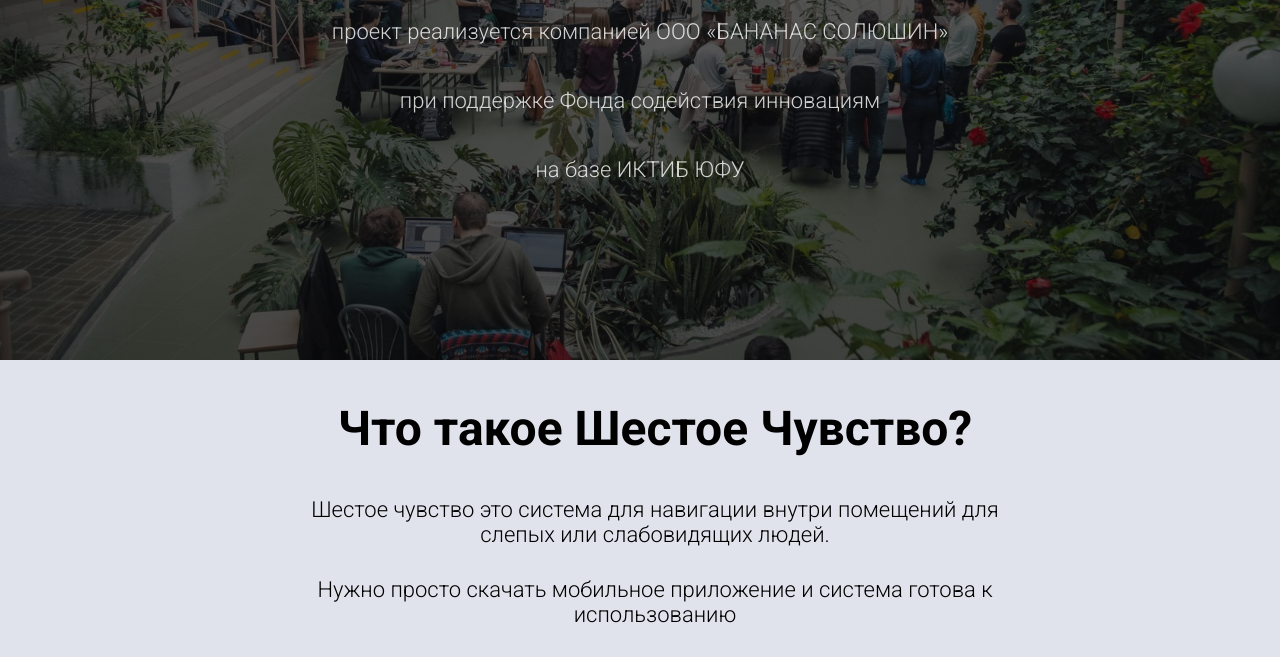
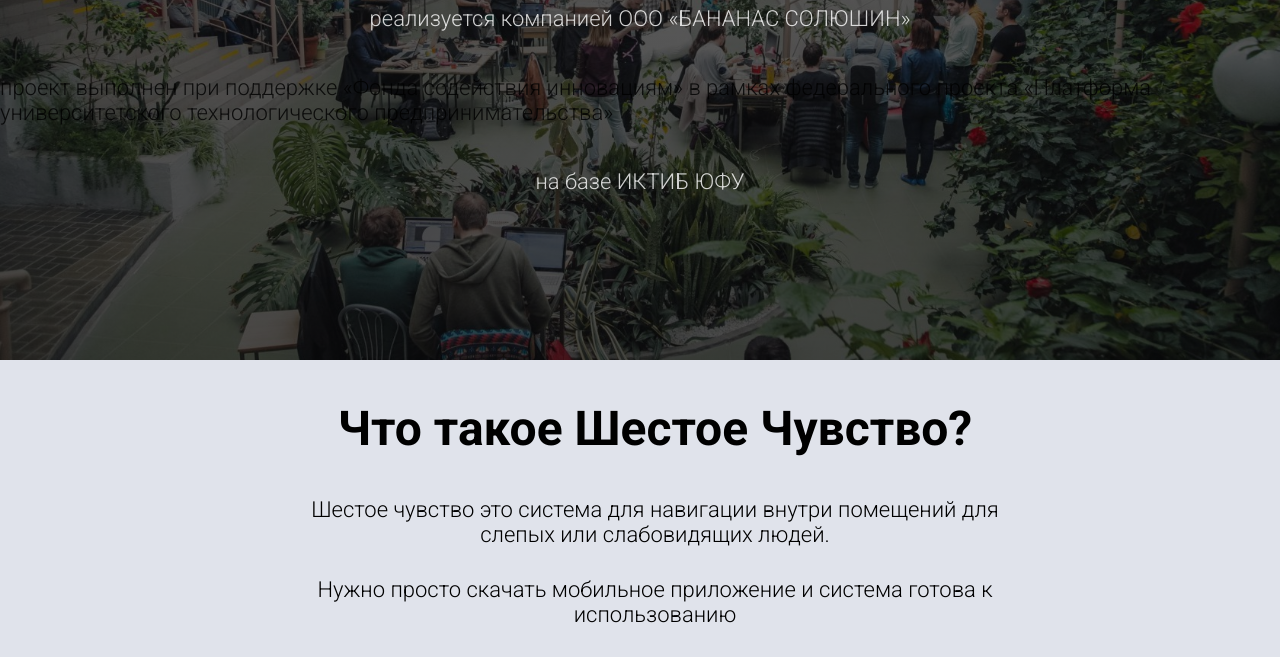
Before and after one commit to Rengerstarx/feel.sfedu.ru, a plain HTML site: page index.html in a window 1280 px wide. Shown: the part 440-1100 px from the top of the page. Drawn offline with Linux system fonts and the light colour scheme.

Commit message:
fix string

```diff
--- a/index.html
+++ b/index.html
@@ -57,8 +57,12 @@
         <div class="main-text">
           <img src="./img/Логотип_без заголовка.png" alt="#" />
           <h1><span class="sfedu">Шестое чувство</span></h1>
-          <p>проект реализуется компанией ООО «БАНАНАС СОЛЮШИН»
-          <p>при поддержке Фонда содействия инновациям</p>
+          <p>реализуется компанией ООО «БАНАНАС СОЛЮШИН»
+          <p>
+            <a href="https://www.fasie.ru/" target="_blank" rel="noopener noreferrer">
+              проект выполнен при поддержке «Фонда содействия инновациям» в рамках федерального проекта «Платформа университетского технологического предпринимательства»
+            </a>
+          </p>
           <p>на базе ИКТИБ ЮФУ</p>
           </p>
         </div>
```
